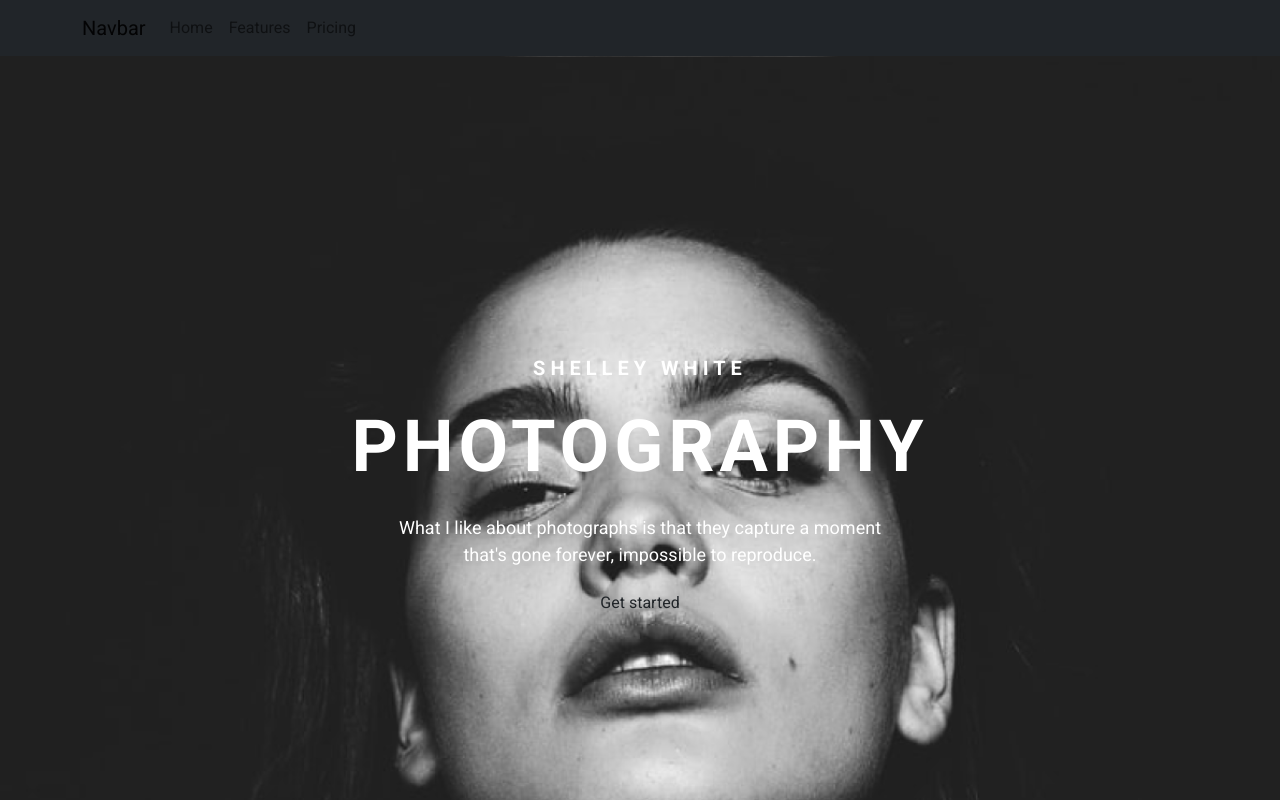
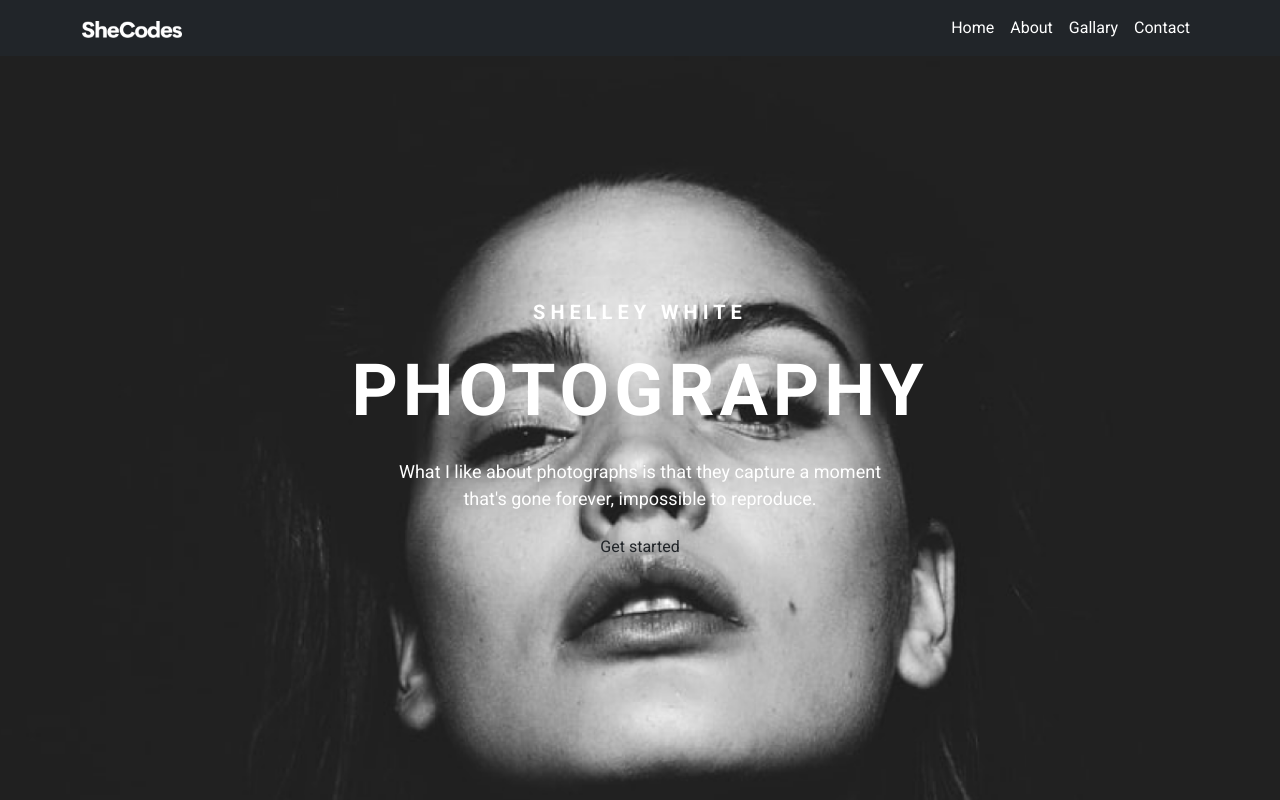
Before and after one commit to anastasiianoa/portfolio-project, a plain HTML site: page index.html in a window 1280 px wide. Shown: the top 800 px of the page. Drawn offline with nearby package versions, Linux system fonts and the light colour scheme.

Commit message:
Improved css of navbar

```diff
--- a/index.html
+++ b/index.html
@@ -24,9 +24,9 @@
     <title>Anastasiia Plakhotniuk</title>
   </head>
   <body>
-      <nav class="navbar navbar-expand-lg bg-dark">
+      <nav class="navbar navbar-expand-lg bg-dark fixed-top">
         <div class="container">
-          <a class="navbar-brand" href="#">Navbar</a>
+          <a class="navbar-brand " href="#"><img src="/images/SheCodes.png" alt="SheCodes Logo" width="100"></a>
           <button
             class="navbar-toggler"
             type="button"
@@ -39,15 +39,18 @@
             <span class="navbar-toggler-icon"></span>
           </button>
           <div class="collapse navbar-collapse" id="navbarNav">
-            <ul class="navbar-nav">
+            <ul class="navbar-nav ms-auto">
               <li class="nav-item">
                 <a class="nav-link" aria-current="page" href="#">Home</a>
               </li>
               <li class="nav-item">
-                <a class="nav-link" href="#">Features</a>
+                <a class="nav-link" href="#">About</a>
               </li>
               <li class="nav-item">
-                <a class="nav-link" href="#">Pricing</a>
+                <a class="nav-link" href="#">Gallary</a>
+              </li>
+              <li class="nav-item">
+                <a class="nav-link" href="#">Contact</a>
               </li>
             </ul>
           </div>
--- a/src/style.css
+++ b/src/style.css
@@ -8,9 +8,14 @@ body {
   font-family: var(--main-font-family);
 }
 
+nav .container a {
+  color: white;
+}
+
 .hero {
   color: var(--primary-color);
   background-image: url("/images/bg.png");
+  background-repeat: no-repeat;
   background-size: cover;
   background-position: center;
   padding-top: 300px;
```
Also changed, not shown: images/SheCodes.png (added).
